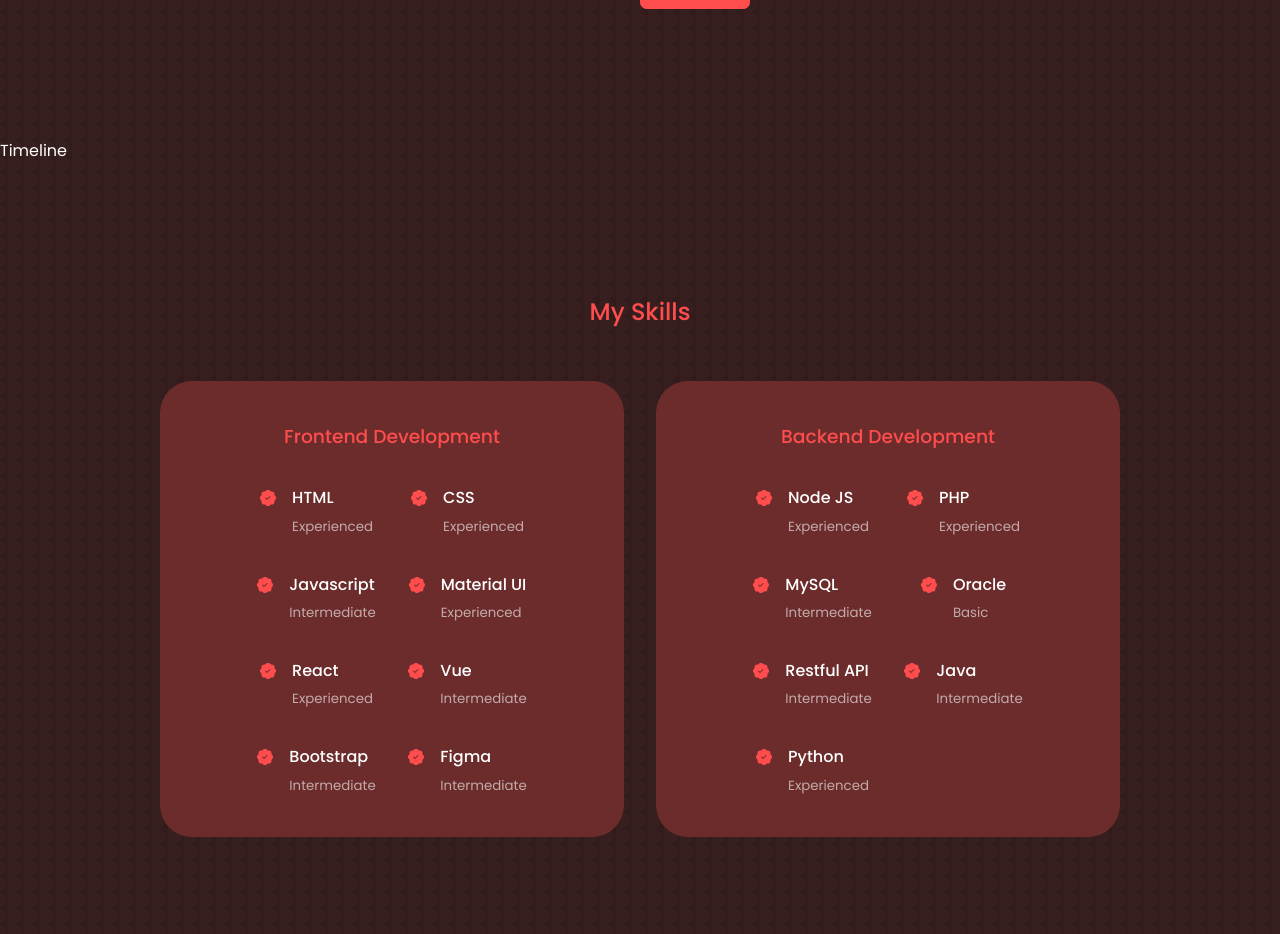
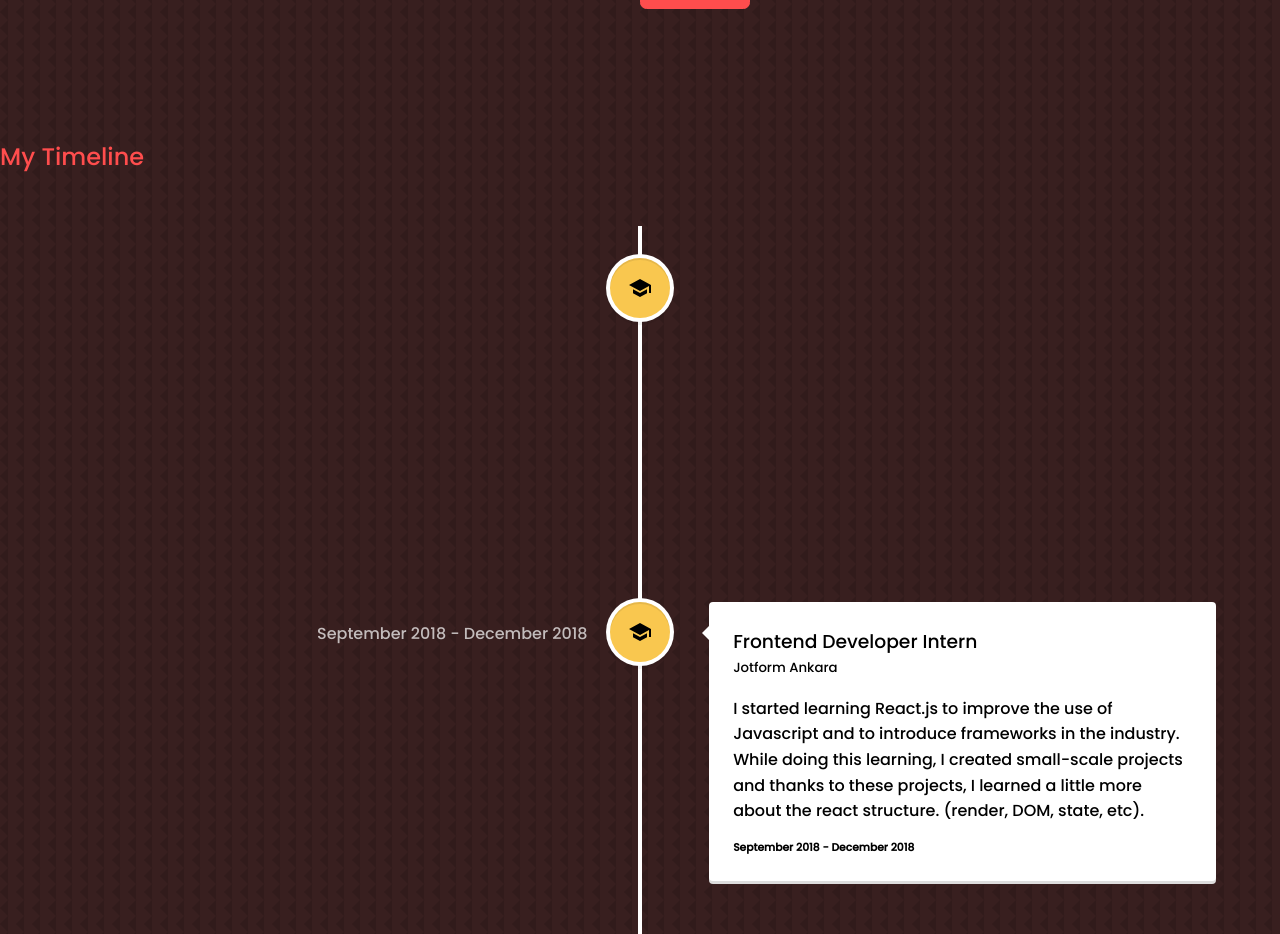
Before and after one commit to mrtksknn/mert-portfolio, a React (Create React App) app: page / in a window 1280 px wide. Shown: the part 1436-2370 px from the top of the page. Built offline with nearby package versions, Linux system fonts and the light colour scheme.

Commit message:
Adding timeline

```diff
--- a/src/components/timeline/Timeline.js
+++ b/src/components/timeline/Timeline.js
@@ -1,11 +1,44 @@
 import React from 'react';
 import './timeline.css';
 import timelineElements from './TimelineElements';
+import {HiDesktopComputer} from 'react-icons/hi';
+import {MdSchool} from 'react-icons/md';
+import { VerticalTimeline, VerticalTimelineElement } from 'react-vertical-timeline-component/dist-modules';
+import "react-vertical-timeline-component/style.min.css";
 
 const Timeline = () => {
+
+  let workIconStyles = {background: "#06D6A0"}
+  let shoolIconStyles = {background: "#F9C74F"}
+
   return (
     <section>
-      Timeline
+      <h2>My Timeline</h2>
+
+      <VerticalTimeline>
+        {
+          timelineElements.map(element => {
+            let isWorkIcon = element.icon === "work";
+
+            return (
+              <VerticalTimelineElement
+                style={{color: '#000'}}
+                key={element.key}
+                date={element.date}
+                iconStyle={isWorkIcon ? workIconStyles : shoolIconStyles}
+                icon={isWorkIcon ? <HiDesktopComputer /> : <MdSchool />}
+              >
+                <h3 style={{color: '#000'}}>{element.title}</h3>
+                <h5 style={{color: '#000'}}>{element.location}</h5>
+                <p style={{color: '#000'}}>
+                  {element.description}
+                </p>
+                <h6 style={{color: '#000', marginTop: '15px'}}>{element.date}</h6>
+              </VerticalTimelineElement>
+            )
+          })
+        }
+      </VerticalTimeline>
     </section>
   )
 }
--- a/src/components/timeline/TimelineElements.js
+++ b/src/components/timeline/TimelineElements.js
@@ -1,42 +1,57 @@
 let timelineElements = [
   {
     id: 1,
-    title: "Frontend Developer",
-    location: "Ankara",
-    description: "fdasfdasfafsada",
-    date: "date",
-    icon: "work"
+    title: "Frontend Developer Intern",
+    location: "Jotform Ankara",
+    description: "I learned the basics of Frontend with HTML and CSS tutorials. Then I created a small product gallery application using this information. In order to increase the functionality in this application, I entered the Javascript language and included it in the project.",
+    date: "July 2017 - August 2017",
+    icon: "school"
   },
   {
     id: 2,
-    title: "Frontend Developer",
-    location: "Ankara",
-    description: "fdasfdasfafsada",
-    date: "date",
-    icon: "work"
+    title: "Frontend Developer Intern",
+    location: "Jotform Ankara",
+    description: "I started learning React.js to improve the use of Javascript and to introduce frameworks in the industry. While doing this learning, I created small-scale projects and thanks to these projects, I learned a little more about the react structure. (render, DOM, state, etc).",
+    date: "September 2018 - December 2018",
+    icon: "school"
   },
   {
     id: 3,
-    title: "Frontend Developer",
-    location: "Ankara",
-    description: "fdasfdasfafsada",
-    date: "date",
-    icon: "work"
+    title: "Frontend Developer Intern",
+    location: "Jotform Ankara",
+    description: "I learned flexbox and grid structures, which should definitely be known about CSS, especially in design. Afterwards, I reinforced the information I learned by doing a few CSS-based tasks. Then I logged into a project using API, JSON and React.js.",
+    date: "July 2019 - August 2019",
+    icon: "school"
   },
   {
     id: 4,
-    title: "Frontend Developer",
-    location: "Ankara",
-    description: "fdasfdasfafsada",
-    date: "date",
+    title: "Volunteer Frontend Developer",
+    location: "Weekiddo Ankara",
+    description: "I edited the UI changes and responsive designs of the current website. I learned at beginner level using Wordpress. Afterwards, I provided data transfers to the website with API usage and data extraction.",
+    date: "August 2020 - November 2020",
     icon: "work"
   },
   {
     id: 5,
-    title: "Frontend Developer",
-    location: "Ankara",
-    description: "fdasfdasfafsada",
-    date: "date",
+    title: "Junior Frontend Developer",
+    location: "OmegaBigData Ankara",
+    description: "I learned the Vue framework and dressed the page designs in the Zeplin and Figma programs of the startup project on the pages of the live project. Necessary HMTL, CSS and Javascript additions and arrangements were made and it was made ready for use. I used Fork and Azure to stay up to date on the project to provide version controls and project tracking.",
+    date: "June 2021 - September 2021",
+    icon: "work"
+  },
+  {
+    id: 6,
+    title: "Junior Frontend Developer",
+    location: "MicroGlobe New York",
+    description: "On the Startup project, I made the design and functionality updates of the existing site. In addition, I created small applications from investors and partners and presented them to users and tests.",
+    date: "September 2021 - December 2021",
+    icon: "work"
+  },
+  {
+    id: 7,
+    title: "Mid Frontend Developer",
+    location: "dAngel Fund Ankara",
+    description: "I started working on Blockchain-based launchpad. As a first step, I updated the designs and functionality of the existing pages according to user experiences in order to present a beautiful interface to the users. I am doing clean code writing reviews and bug fixes due to the data flow in the project, data usage and being a large project. In addition to these, I am learning smart contract and web3 structures.",
     icon: "work"
   },
 ];
--- a/src/components/timeline/timeline.css
+++ b/src/components/timeline/timeline.css
@@ -0,0 +1,3 @@
+.vertical-timeline-element-date {
+  color: #fff;
+}
```
